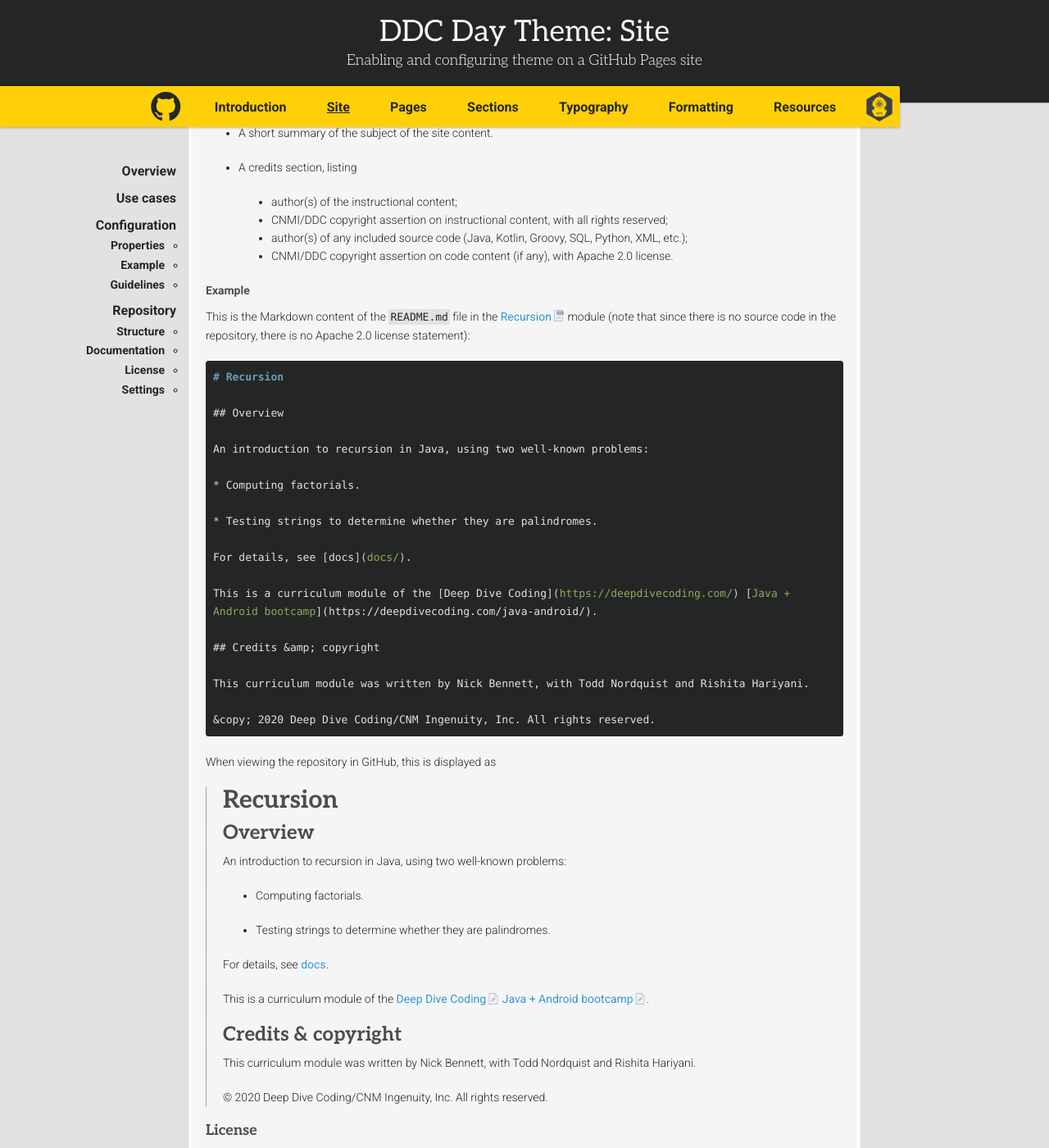
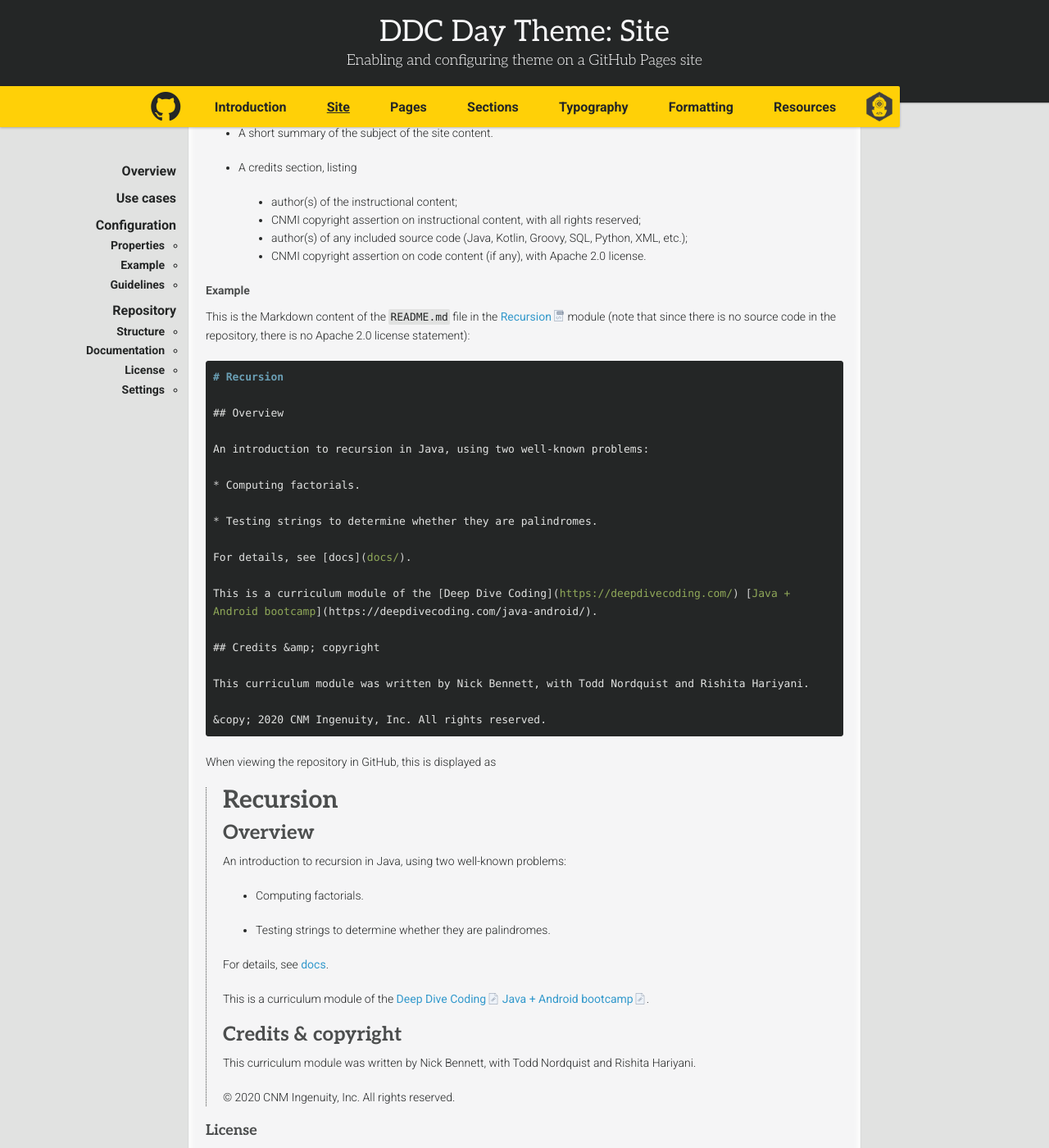
Before and after one commit to ddc-java/ddc-day, a Jekyll site: the page built from site.md, in a window 1280 px wide and 1400 px high, scrolled down 3782 px. Shown: the whole window at 82% size. Built offline with Jekyll 4.4.1, drawn with Linux system fonts in a browser that asks for light colours; nearby versions of some CDN libraries; some web fonts are replaced; our own code applies the rules of GitHub Pages for plain Markdown files.

Commit message:
Modify copyright instructions

````diff
--- a/site.md
+++ b/site.md
@@ -162,9 +162,9 @@ Each site repository must include a `README.md` file, containing:
 * A credits section, listing
 
     * author(s) of the instructional content;
-    * CNMI/DDC copyright assertion on instructional content, with all rights reserved;
+    * CNMI copyright assertion on instructional content, with all rights reserved;
     * author(s) of any included source code (Java, Kotlin, Groovy, SQL, Python, XML, etc.);
-    * CNMI/DDC copyright assertion on code content (if any), with Apache 2.0 license.
+    * CNMI copyright assertion on code content (if any), with Apache 2.0 license.
 
 #### Example
 
@@ -189,7 +189,7 @@ This is a curriculum module of the [Deep Dive Coding](https://deepdivecoding.com
 
 This curriculum module was written by Nick Bennett, with Todd Nordquist and Rishita Hariyani.
 
-&copy; 2020 Deep Dive Coding/CNM Ingenuity, Inc. All rights reserved.
+&copy; 2020 CNM Ingenuity, Inc. All rights reserved.
 ```
 
 When viewing the repository in GitHub, this is displayed as
@@ -212,7 +212,7 @@ When viewing the repository in GitHub, this is displayed as
 >
 > This curriculum module was written by Nick Bennett, with Todd Nordquist and Rishita Hariyani.
 >
-> &copy; 2020 Deep Dive Coding/CNM Ingenuity, Inc. All rights reserved.
+> &copy; 2020 CNM Ingenuity, Inc. All rights reserved.
 {:.render-example}
 
 ### License
````
